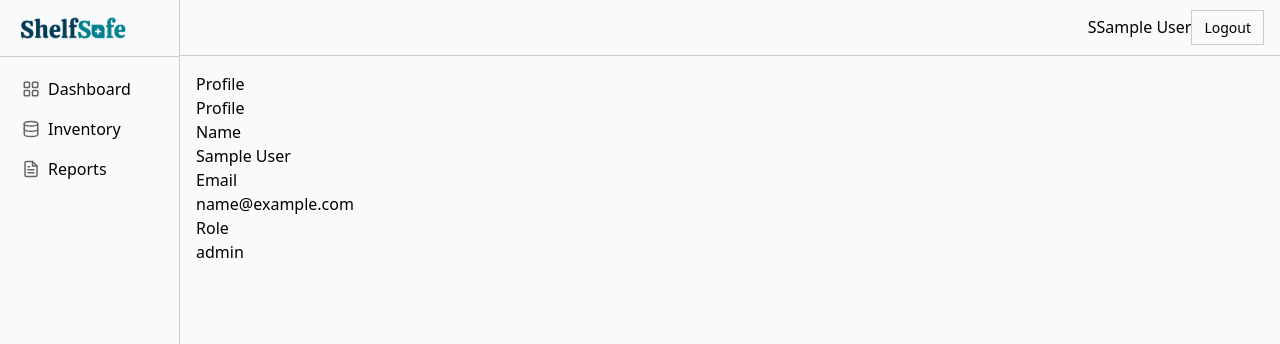
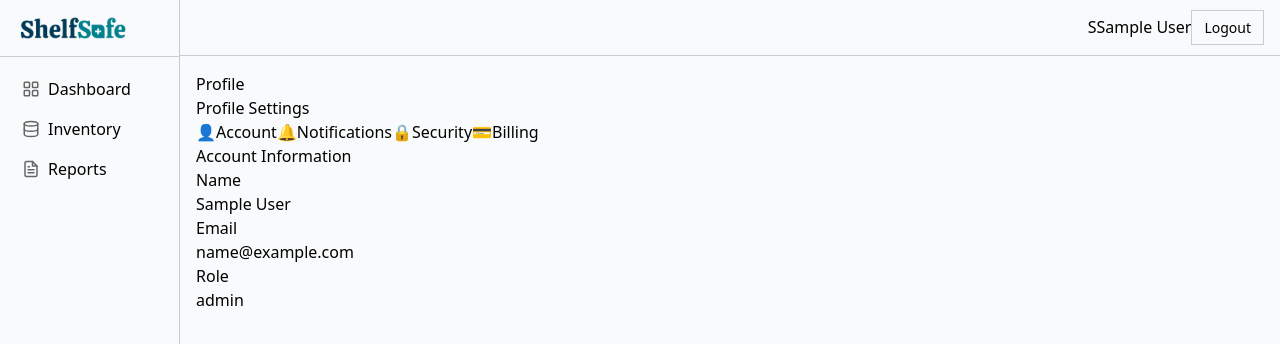
Before and after one commit to Shelf-Safe/Shelf-Safe, a React (Vite) app in the folder frontend/: page /profile in a window 1280 px wide. Shown: the top 344 px of the page. Built offline with nearby package versions, Linux system fonts and the light colour scheme; no server answers; sample sign-in values are in the browser's storage.

Commit message:
SHELFSAFE-96: Implement Profile Tabs Navigation and Account Section
Introduced tab navigation for the profile page and implemented the Account tab layout to display basic user information.

```diff
--- a/frontend/src/components/ProfileSection.jsx
+++ b/frontend/src/components/ProfileSection.jsx
@@ -1,11 +1,38 @@
-import React from "react";
+import React, { useState } from "react";
 
 export const ProfileSection = ({ user, onLogout }) => {
+  const [activeProfileTab, setActiveProfileTab] = useState("account");
+
+  const profileTabs = [
+    { id: "account", label: "Account", icon: "👤" },
+    { id: "notifications", label: "Notifications", icon: "🔔" },
+    { id: "security", label: "Security", icon: "🔒" },
+    { id: "billing", label: "Billing", icon: "💳" },
+  ];
+
   return (
     <div className="dashboard-section">
-      <h2>Profile</h2>
+      <h2>Profile Settings</h2>
 
-      <div className="profile-basic">
+      <div className="profile-tabs">
+        {profileTabs.map((tab) => (
+          <button
+            key={tab.id}
+            className={`profile-tab ${activeProfileTab === tab.id ? "active" : ""}`}
+            onClick={() => setActiveProfileTab(tab.id)}
+          >
+            <span>{tab.icon}</span>
+            {tab.label}
+          </button>
+        ))}
+      </div>
+
+      <div className="profile-content">
+        {activeProfileTab === "account" && (
+          <div className="profile-account">
+            <h3>Account Information</h3>
+
+            <div className="profile-view">
               <div className="profile-field">
                 <label>Name</label>
                 <p>{user?.name || "—"}</p>
@@ -21,8 +48,9 @@ export const ProfileSection = ({ user, onLogout }) => {
                 <p>{user?.role || "User"}</p>
               </div>
             </div>
-
-      {/* More profile sections (tabs/settings/activity) will be added in later commits */}
+          </div>
+        )}
+      </div>
     </div>
   );
 };
```
Lines whose indentation alone changed are shown as unchanged.
